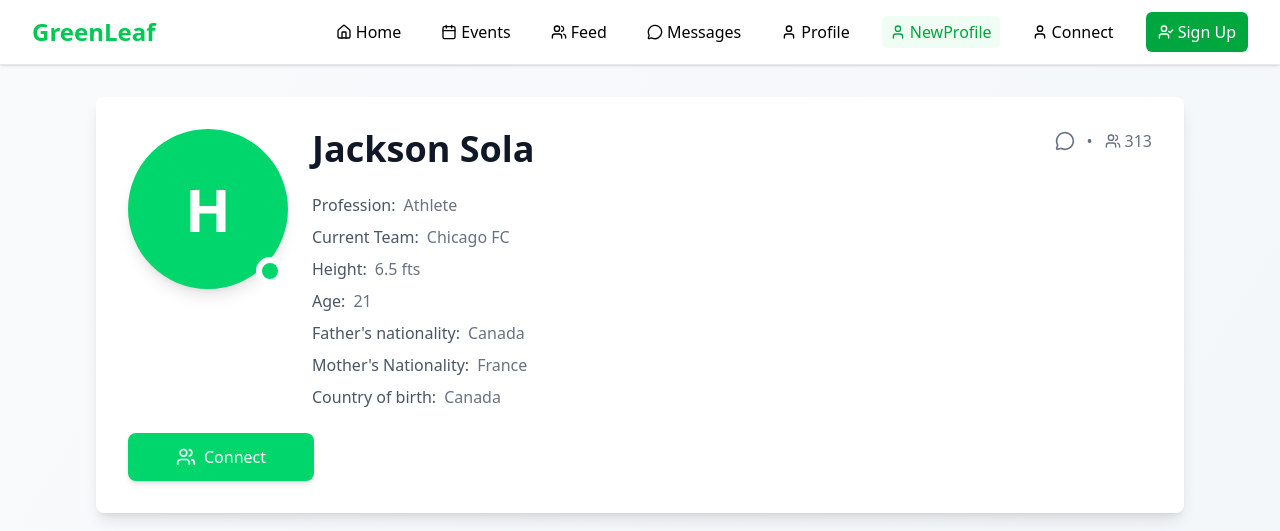
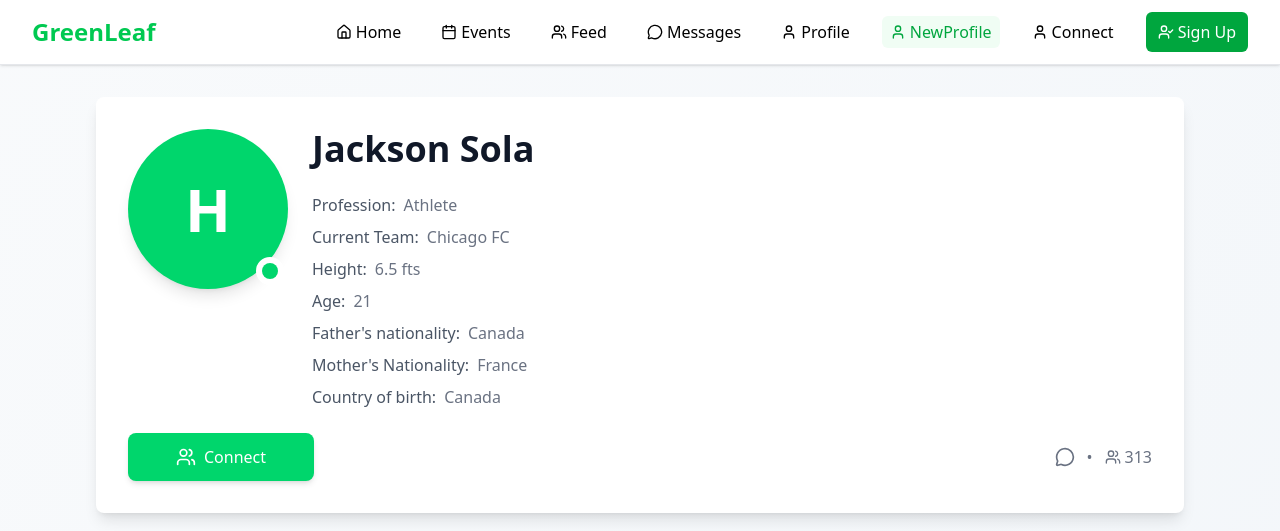
Before and after one commit to riyeba/Greenlife, a React (Vite) app: page /newprofile in a window 1280 px wide. Shown: the top 531 px of the page. Built offline with nearby package versions, Linux system fonts and the light colour scheme; the HTML template or start-up script is replaced by a standard one.

Commit message:
11/7/2025

```diff
--- a/src/NewProfile.jsx
+++ b/src/NewProfile.jsx
@@ -87,7 +87,21 @@ export default function NewProfile() {
                 </div>
 
                 {/* Connection count - Top Right */}
-                <div className="flex items-center gap-3 text-gray-500 ml-auto">
+
+              </div>
+
+
+
+              {/* Bottom Row - Connect Button */}
+              <div className= 'flex items-center justify-between'>
+
+                <div>
+                <button className="bg-[#00D66C] hover:bg-[#00C05E] text-white px-12 py-3 rounded-lg flex items-center justify-center gap-2 transition-colors duration-200 shadow-md w-full md:w-auto">
+                  <Users size={20} />
+                  Connect
+                </button>
+              </div>
+                <div className="flex items-center gap-3 text-gray-500  mb-0">
                   <MessageCircle size={20} />
                   <span>•</span>
                   <div className="flex items-center gap-1">
@@ -95,14 +109,8 @@ export default function NewProfile() {
                     <span className="font-medium">{profile.connections}</span>
                   </div>
                 </div>
-              </div>
 
-              {/* Bottom Row - Connect Button */}
-              <div>
-                <button className="bg-[#00D66C] hover:bg-[#00C05E] text-white px-12 py-3 rounded-lg flex items-center justify-center gap-2 transition-colors duration-200 shadow-md w-full md:w-auto">
-                  <Users size={20} />
-                  Connect
-                </button>
+
               </div>
             </div>
           </div>
```
